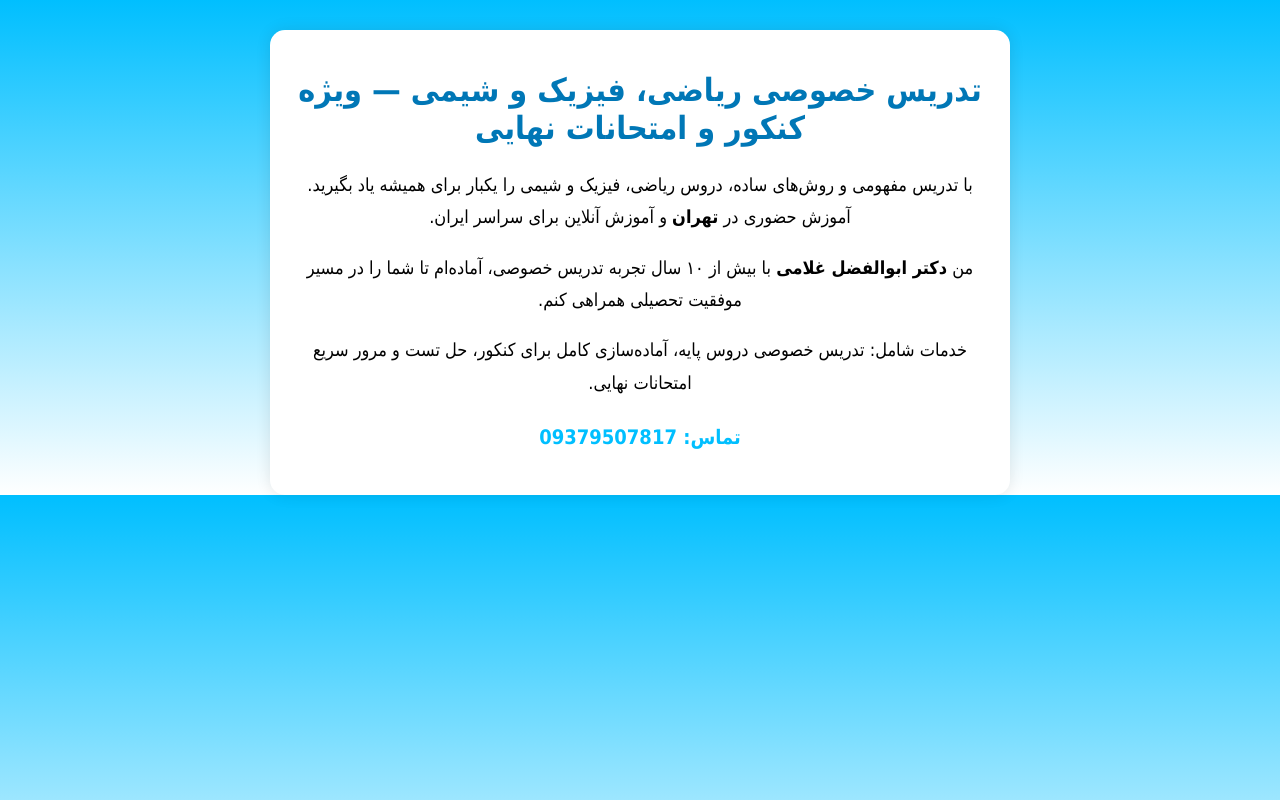
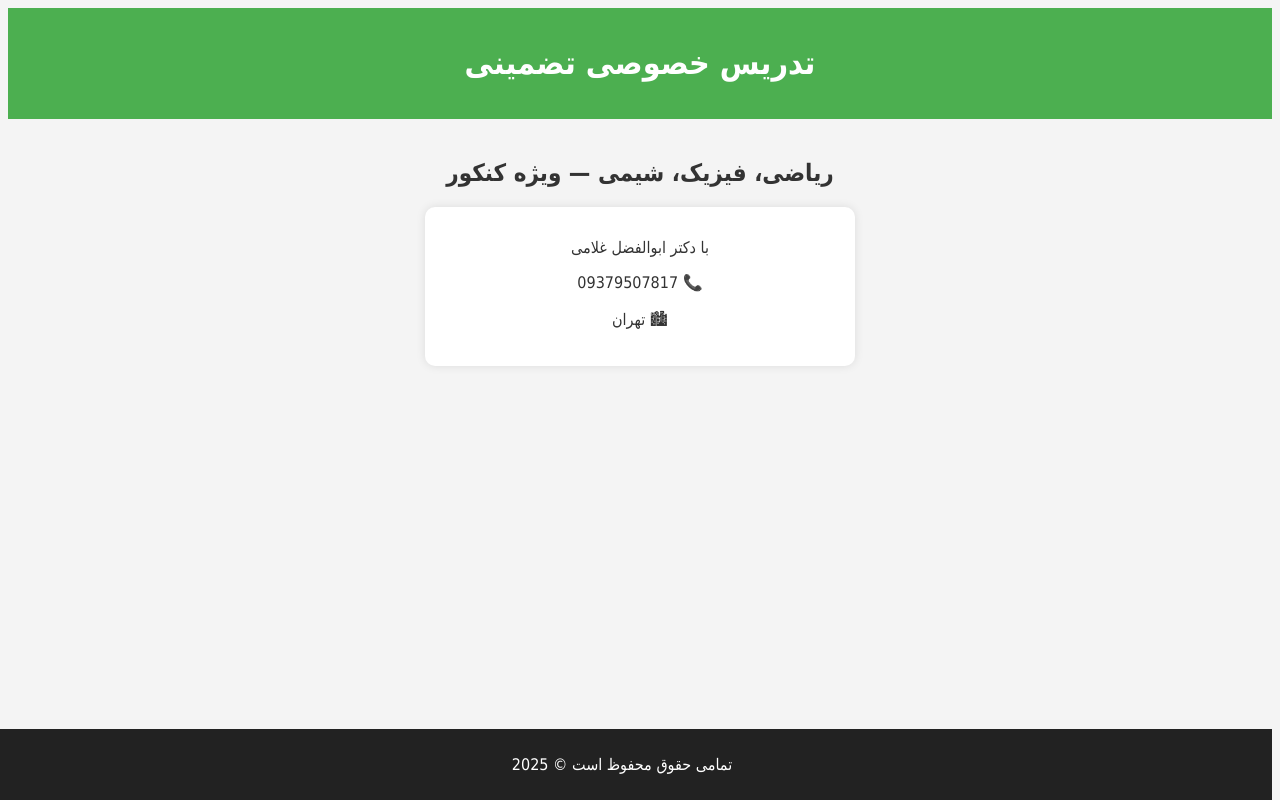
Before and after one commit to abolfazlghulami/My_tadris, a plain HTML site: page index.html in a window 1280 px wide. Drawn offline with Linux system fonts and the light colour scheme.

Commit message:
Update index.html

```diff
--- a/index.html
+++ b/index.html
@@ -1,58 +1,57 @@
 <!DOCTYPE html>
-<html lang="fa" dir="rtl">
+<html lang="fa">
 <head>
     <meta charset="UTF-8">
     <meta name="viewport" content="width=device-width, initial-scale=1.0">
-  <title>تدریس خصوصی ریاضی، فیزیک و شیمی - تهران</title>
-  <meta http-equiv="Cache-Control" content="no-cache, no-store, must-revalidate" />
-  <meta http-equiv="Pragma" content="no-cache" />
-  <meta http-equiv="Expires" content="0" />
+    <title>تدریس خصوصی دکتر ابوالفضل غلامی</title>
     <style>
         body {
             font-family: tahoma, sans-serif;
-      background: linear-gradient(to bottom, #00bfff, #ffffff);
-      margin: 0;
-      padding: 0;
             text-align: center;
+            background-color: #f4f4f4;
+            color: #333;
             direction: rtl;
         }
-    .container {
-      max-width: 700px;
+        header {
+            background: #4CAF50;
+            color: white;
+            padding: 15px 0;
+        }
+        main {
+            padding: 20px;
+        }
+        footer {
+            background: #222;
+            color: white;
+            padding: 10px;
+            position: fixed;
+            bottom: 0;
+            width: 100%;
+        }
+        .contact {
+            background: white;
+            padding: 15px;
+            border-radius: 10px;
+            box-shadow: 0 0 10px rgba(0,0,0,0.1);
+            max-width: 400px;
             margin: auto;
-      padding: 20px;
-      background: white;
-      border-radius: 15px;
-      box-shadow: 0 0 15px rgba(0,0,0,0.1);
-      margin-top: 30px;
-    }
-    h1 {
-      color: #0077b6;
-    }
-    p {
-      font-size: 18px;
-      line-height: 1.8;
-    }
-    .phone {
-      color: #00bfff;
-      font-weight: bold;
-      font-size: 20px;
         }
     </style>
 </head>
 <body>
-  <div class="container">
-    <h1>تدریس خصوصی ریاضی، فیزیک و شیمی — ویژه کنکور و امتحانات نهایی</h1>
-    <p>
-      با تدریس مفهومی و روش‌های ساده، دروس ریاضی، فیزیک و شیمی را یکبار برای همیشه یاد بگیرید.<br>
-      آموزش حضوری در <strong>تهران</strong> و آموزش آنلاین برای سراسر ایران.
-    </p>
-    <p>
-      من <strong>دکتر ابوالفضل غلامی</strong> با بیش از ۱۰ سال تجربه تدریس خصوصی، آماده‌ام تا شما را در مسیر موفقیت تحصیلی همراهی کنم.
-    </p>
-    <p>
-      خدمات شامل: تدریس خصوصی دروس پایه، آماده‌سازی کامل برای کنکور، حل تست و مرور سریع امتحانات نهایی.
-    </p>
-    <p class="phone">تماس: 09379507817</p>
+    <header>
+        <h1>تدریس خصوصی تضمینی</h1>
+    </header>
+    <main>
+        <h2>ریاضی، فیزیک، شیمی — ویژه کنکور</h2>
+        <div class="contact">
+            <p>با دکتر ابوالفضل غلامی</p>
+            <p>📞 09379507817</p>
+            <p>🏙 تهران</p>
         </div>
+    </main>
+    <footer>
+        <p>تمامی حقوق محفوظ است © 2025</p>
+    </footer>
 </body>
 </html>
```
Lines whose indentation alone changed are shown as unchanged.
